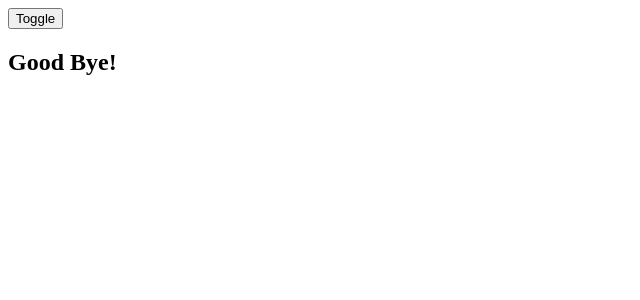
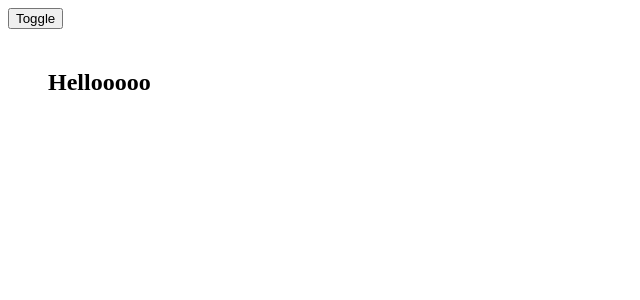
Before and after one commit to ahmadalii112/ZTM-VUE-2023, a Vue app in the folder Section-7-Transitions-and-Animations/Animations/: page / in a window 1280 px wide. Shown: the top 300 px of the page, without its empty margins (0-640 px from the left). Built offline with nearby package versions, Linux system fonts and the light colour scheme.

Commit message:
Animating with CSS Animations

```diff
--- a/Section-7-Transitions-and-Animations/Animations/src/App.vue
+++ b/Section-7-Transitions-and-Animations/Animations/src/App.vue
@@ -1,14 +1,8 @@
 <template>
   <button type="button" @click="flag = !flag">Toggle</button>
-  <!--
-    default        |  when we give name
-    v-enter-from   => fade-enter-from
-    v-enter-active => fade-enter-active
-    v-enter-to     => fade-enter-to
-   -->
-  <transition name="fade" mode="out-in">
-    <h2 v-if="flag" key="primary">Hello World!</h2>
-    <h2 v-else key="secondry">Good Bye!</h2>
+                                      <!-- appear => sometimes U want to play the animation when the page is apper -->
+  <transition name="zoom" type="animation" appear >
+    <h2 v-if="flag">Hellooooo</h2>
   </transition>
 </template>
 
@@ -17,22 +11,57 @@ export default {
   name: "App",
   data() {
     return {
-      flag: false,
+      flag: true,
     };
   },
 };
 </script>
 
 <style>
-.fade-enter-from {
-  opacity: 0;
-}
-.fade-enter-active {
-  transition: all 3s linear;
+h2{
+  width: 400px;
+  padding:20px;
+  margin:20px;
 }
 
 .fade-leave-to {
-  transition: all 3s linear;
+  transition: all 1s linear;
   opacity: 0;
 }
+
+.zoom-enter-active {
+  animation: zoom-in 1s linear forwards;
+  transition: all 2s linear; /* type attribute above use seconds which we type  */
+}
+.zoom-leave-active {
+  transition: all 1s linear;
+  animation: zoom-out 2s linear forwards; /* type attribute above use seconds which we type  */
+}
+.zoom-enter-from {
+  opacity: 0;
+}
+.zoom-leave-to {
+  opacity: 0;
+}
+
+/* Create a zooming animation */
+@keyframes zoom-in {
+  from {
+    transform: scale(0,0);
+  }
+  to {
+    transform: scale(1,1);
+  }
+}
+
+@keyframes zoom-out {
+  from {
+    transform: scale(1,1);
+
+  }
+  to {
+    transform: scale(0,0);
+  }
+}
+
 </style>
```
